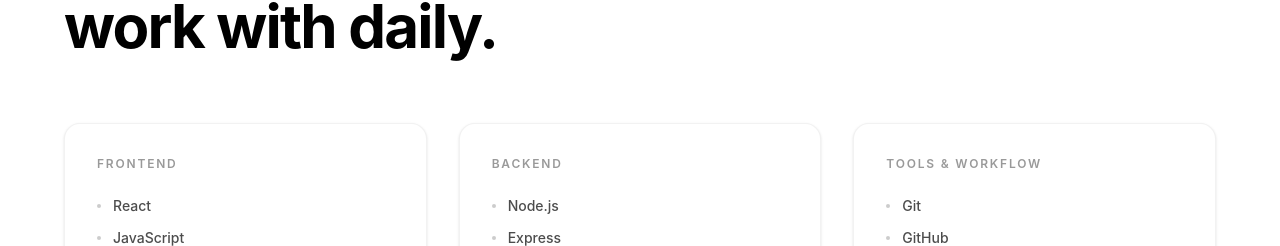
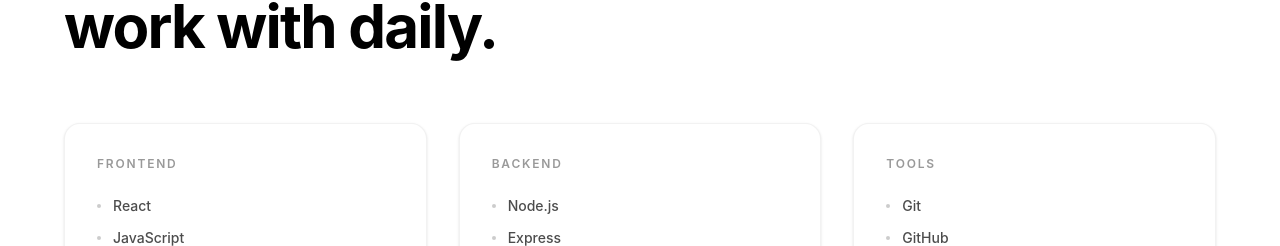
Before and after one commit to abms09/portfolio, a React app: page / in a window 1280 px wide. Shown: the part 1869-2115 px from the top of the page. Built offline with nearby package versions, Linux system fonts and the light colour scheme; the HTML template or start-up script is replaced by a standard one.

Commit message:
Rename back to Tools

```diff
--- a/src/components/Skills.jsx
+++ b/src/components/Skills.jsx
@@ -12,7 +12,7 @@
     skills: ['Node.js', 'Express', 'MongoDB', 'REST APIs'],
   },
   {
-    title: 'Tools & Workflow',
+    title: 'Tools',
     skills: ['Git', 'GitHub', 'VS Code', 'Vite', 'Postman'],
   },
 ]
```
